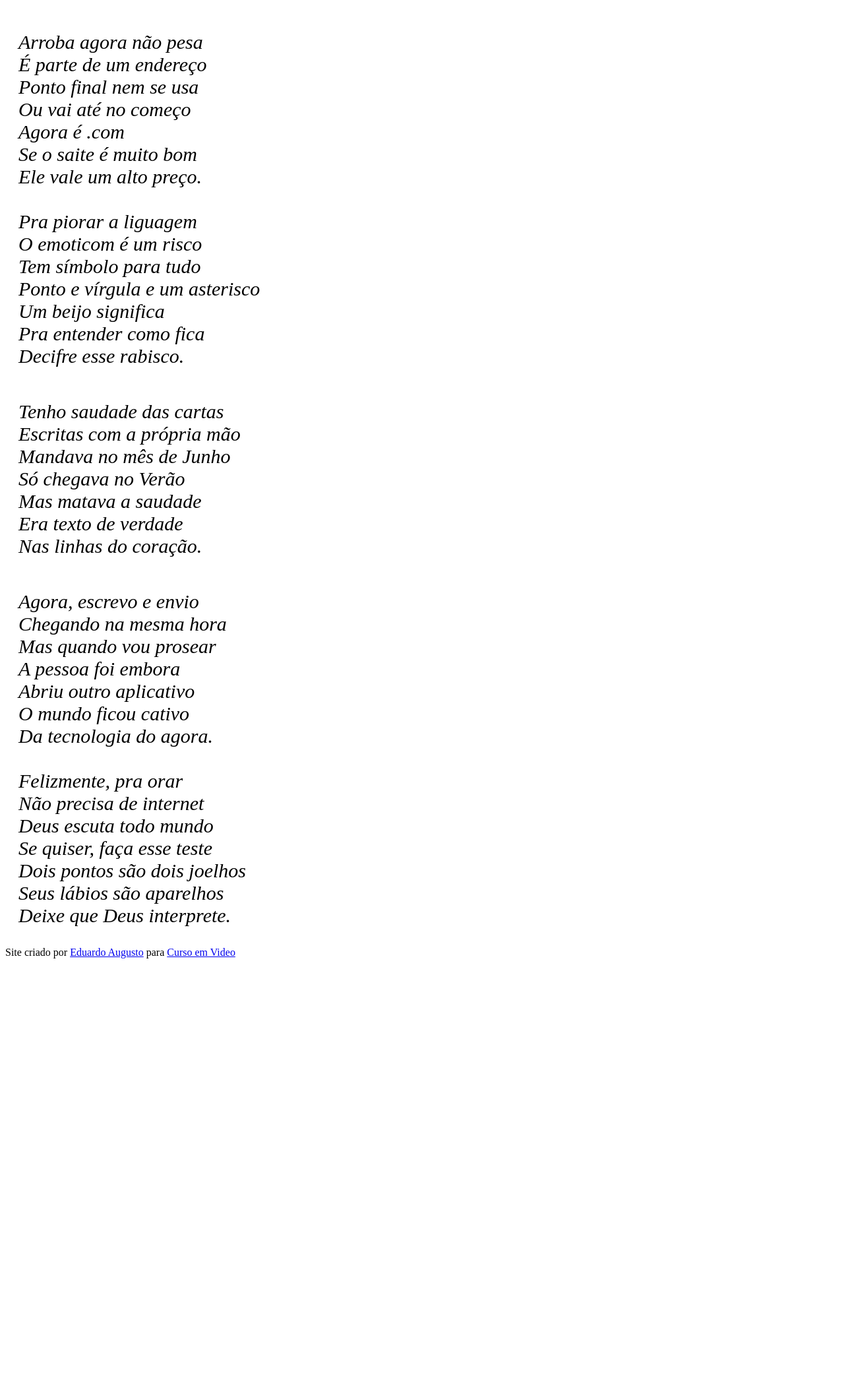
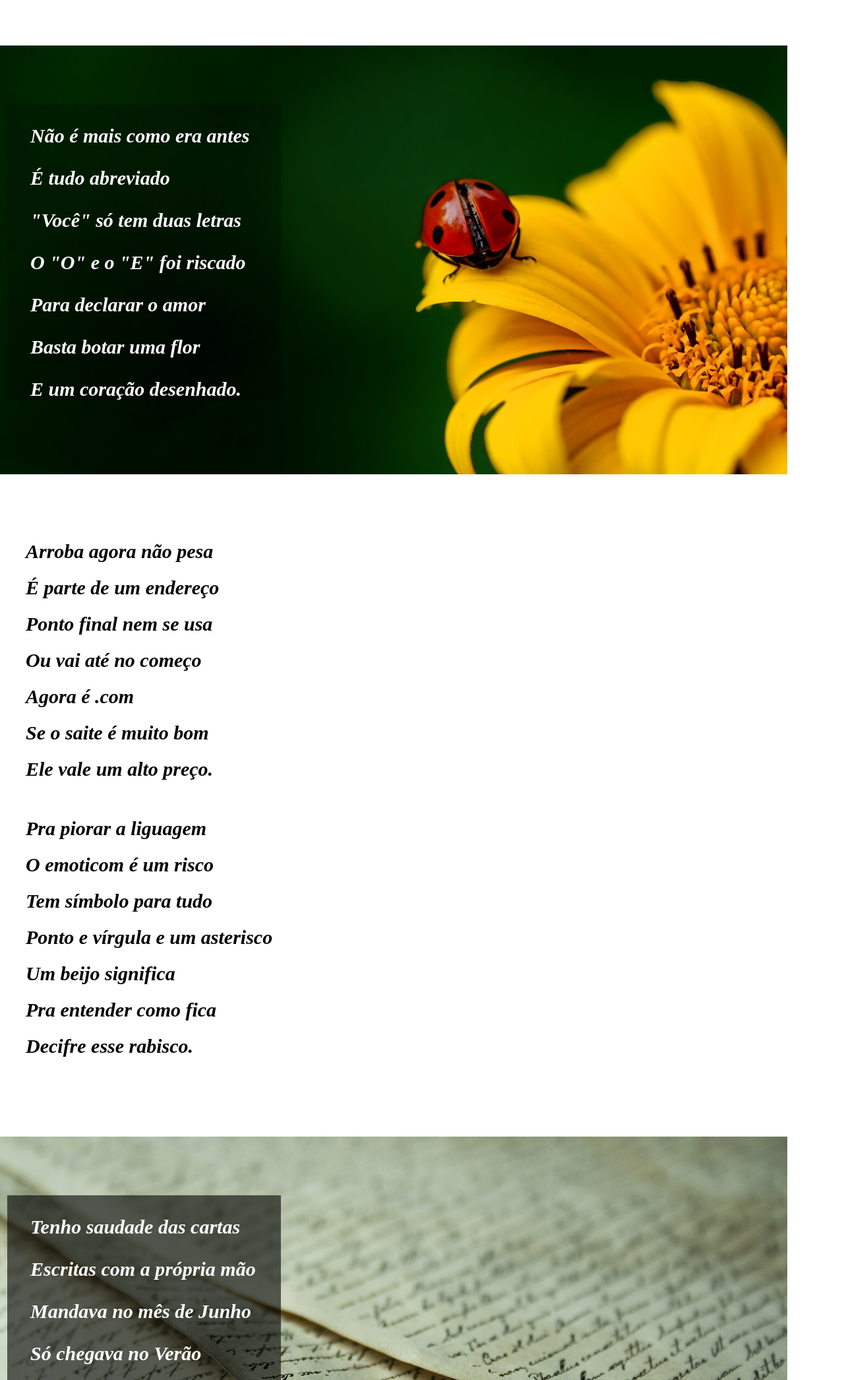
Before and after one commit to EduardoDias2007/desafios-html-css, a plain HTML site: page des011/index.html in a window 1280 px wide. Shown: the part 708-2800 px from the top of the page at 66% size. Before the commit the page ends 2169 px from the top, so only its background shows below. Drawn offline with Linux system fonts and the light colour scheme.

Commit message:
08/04/2024

```diff
--- a/des011/index.html
+++ b/des011/index.html
@@ -12,76 +12,85 @@
         <p>Por <a href="https://www.recantodasletras.com.br/poesias/3186743" target="_blank" rel="nofollow">Milton Duarte</a></p>
     </header>
     <main>
-        <p>
-            Estou ficando cansado <br>
-            Da tal tecnologia <br>
-            Só se fala por e-mail <br>
-            Mensagem curta e fria <br>
-            Twitter e Facebook <br>
-            Antes que eu caduque <br>
-            Vou dizer tudo em poesia. <br>
-        </p>
+        <div>
+            <p>Estou ficando cansado </p>
+            <p>Da tal tecnologia </p>
+            <p>Só se fala por e-mail </p>
+            <p>Mensagem curta e fria </p>
+            <p>Twitter e Facebook </p>
+            <p>Antes que eu caduque </p>
+            <p>Vou dizer tudo em poesia.</p>
+        </div>
 
 
 
-        <p>
-            Não é mais como era antes <br>
-            É tudo abreviado <br>
-            "Você" só tem duas letras <br>
-            O "O" e o "E" foi riscado <br>
-            Para declarar o amor <br>
-            Basta botar uma flor <br>
-            E um coração desenhado. <br>
-        </p>
+        <div class="joaninha">
+            <div id="fundo">
+                <div id="branco">
+                    <p>Não é mais como era antes </p>
+                    <p>É tudo abreviado </p>
+                    <p>"Você" só tem duas letras </p>
+                    <p>O "O" e o "E" foi riscado </p>
+                    <p>Para declarar o amor </p>
+                    <p>Basta botar uma flor </p>
+                    <p>E um coração desenhado. </p>
+                </div>
+            </div>
+        </div>
 
 
-        <p>
-            Arroba agora não pesa <br>
-            É parte de um endereço <br>
-            Ponto final nem se usa <br>
-            Ou vai até no começo <br>
-            Agora é .com <br>
-            Se o saite é muito bom <br>
-            Ele vale um alto preço. <br>
+        <div>
+            <p>Arroba agora não pesa </p>
+            <p>É parte de um endereço </p>
+            <p>Ponto final nem se usa </p>
+            <p>Ou vai até no começo </p>
+            <p>Agora é .com </p>
+            <p>Se o saite é muito bom </p>
+            <p>Ele vale um alto preço. </p>
              <br>
-            Pra piorar a liguagem <br>
-            O emoticom é um risco <br>
-            Tem símbolo para tudo <br>
-            Ponto e vírgula e um asterisco <br>
-            Um beijo significa <br>
-            Pra entender como fica <br>
-            Decifre esse rabisco. <br>
-        </p>
+            <p>Pra piorar a liguagem </p>
+            <p>O emoticom é um risco </p>
+            <p>Tem símbolo para tudo </p>
+            <p>Ponto e vírgula e um asterisco </p>
+            <p>Um beijo significa </p>
+            <p>Pra entender como fica </p>
+            <p>Decifre esse rabisco. </p>
+        </div>
 
 
-        <p>
-            Tenho saudade das cartas <br>
-            Escritas com a própria mão <br>
-            Mandava no mês de Junho <br>
-            Só chegava no Verão <br>
-            Mas matava a saudade <br>
-            Era texto de verdade <br>
-            Nas linhas do coração. <br>
-        </p>
+        <div class="escrita">
+            <div id="fundo">
+                <div class="papel">
+                    <p>Tenho saudade das cartas </p>
+                    <p>Escritas com a própria mão </p>
+                    <p>Mandava no mês de Junho </p>
+                    <p>Só chegava no Verão </p>
+                    <p>Mas matava a saudade </p>
+                    <p>Era texto de verdade </p>
+                    <p>Nas linhas do coração. </p>
+                </div>
+            </div>
+        </div>
 
 
-        <p>
-            Agora, escrevo e envio <br>
-            Chegando na mesma hora <br>
-            Mas quando vou prosear <br>
-            A pessoa foi embora <br>
-            Abriu outro aplicativo <br>
-            O mundo ficou cativo <br>
-            Da tecnologia do agora. <br>
+        <div>
+            <p>Agora, escrevo e envio </p>
+            <p>Chegando na mesma hora </p>
+           <p>Mas quando vou prosear</p>
+           <p>A pessoa foi embora</p>
+           <p>Abriu outro aplicativo </p>
+           <p> O mundo ficou cativo </p>
+           <p>Da tecnologia do agora.</p>
              <br>
-            Felizmente, pra orar <br>
-            Não precisa de internet <br>
-            Deus escuta todo mundo <br>
-            Se quiser, faça esse teste <br>
-            Dois pontos são dois joelhos <br>
-            Seus lábios são aparelhos <br>
-            Deixe que Deus interprete. <br>
-        </p>
+           <p>Felizmente, pra orar</p>
+           <p>Não precisa de internet</p>
+           <p>Deus escuta todo mundo </p>
+            <p>Se quiser, faça esse teste </p>
+           <p> Dois pontos são dois joelhos </p>
+            <p>Seus lábios são aparelhos</p>
+           <p>Deixe que Deus interprete.</p>
+        </div>
+
     </main>
     <aside> Site criado por <a href="https://github.com/EduardoDias2007" target="_blank" rel="follow">Eduardo Augusto</a> para <a href="https://www.cursoemvideo.com" target="_blank" rel="nofollow">Curso em Video</a> </aside>
 
--- a/des011/style.css
+++ b/des011/style.css
@@ -11,7 +11,7 @@ header{
     text-align: center;
     background-color: black;
     padding: 1px;
-    margin: -25px;
+    margin: -8px;
 
 
 }
@@ -47,14 +47,88 @@ header>p>a:hover{
 main{
      font-family:"Azeret Mono";
       font-optical-sizing: auto;
-     font-weight: normal;
+     font-weight: bold;
      font-style: italic;
      font-size: 30px;
-      margin-top: 30px;
-      margin-left: 20px;
+
+
+      padding: 20px;
+      margin: auto;
+
+}
+main>div{
+    margin-top: 100px;
+
+}
+.joaninha{
+    background-image: url("imagem/background001.jpg");
+    background-position: center center;
+    background-repeat: no-repeat;
+    position: relative;
+    background-size: cover;
+    width: 1194px;
+    height: 650px;
+    right: 28px;
+    top: 10px;
+
+
+}
+div#fundo{
+
+    width: 415px;
+    height: 490px;
+    margin-top: 10px;
+    margin-left: 10px;
+    padding: 1px;
+    padding-top: 47px;
+
 }
 
-main>p {
-    margin-top: 50px;
+div#branco{
+    margin-top: 10%;
+    background-color: rgba(0, 0, 0, 0.209);
+    color: white;
+    padding-left: 35px;
+    padding-top: 1px;
+
 
 }
+
+main>div>p {
+    padding: 10px;
+    margin: 1px;
+
+}
+div.escrita{
+    background-image: url("imagem/background002.jpg");
+    background-position: center center;
+    background-repeat: no-repeat;
+    position: relative;
+    background-size: cover;
+    width: 1194px;
+    height: 650px;
+    right: 28px;
+    top: 10px;
+}
+div.papel{
+    margin-top: 10%;
+    background-color: rgba(0, 0, 0, 0.595);
+    color: white;
+    padding-left: 35px;
+    padding-top: 1px;
+}
+aside{
+    text-align: center;
+    background-color: black;
+    color: white;
+    padding: 1px;
+    margin: -8px;
+    padding-top: 10px;
+    padding-bottom: 10px;
+    margin-top: 40px;
+}
+aside>a{
+    color: white;
+    font-weight: bold;
+    text-decoration: none;
+}
```
